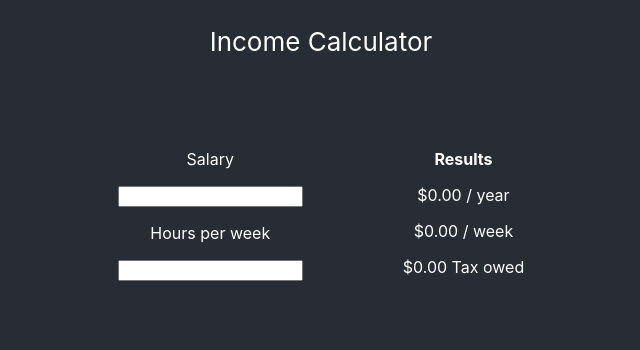
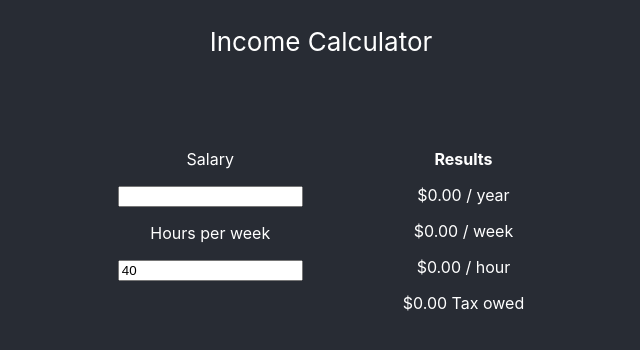
Before and after one commit to sarah-arrrgh/income-calculator, a React (Create React App) app: page / in a window 1280 px wide. Shown: the top 350 px of the page, without its empty margins (319-959 px from the left). Built offline with nearby package versions, Linux system fonts and the light colour scheme.

Commit message:
set hours initial state to 40

```diff
--- a/src/App.js
+++ b/src/App.js
@@ -74,7 +74,7 @@ function calculateTaxOwed(salary) {
 
 function App() {
   const [salary, setSalary] = useState(null)
-  const [hours, setHours] = useState(null)
+  const [hours, setHours] = useState(40)
 
   return (
     <div className="App">
```
